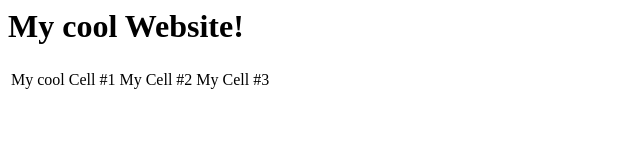
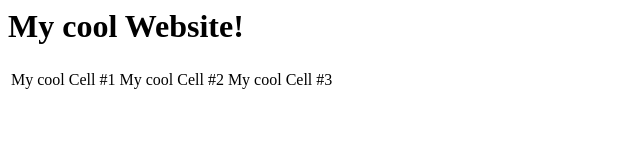
Before and after one commit to akhomelab/gitDemo, a plain HTML site: page index.html in a window 1280 px wide. Shown: the full height of the page, 0-640 px from the left. Drawn offline with Linux system fonts and the light colour scheme.

Commit message:
cool added to all

```diff
--- a/index.html
+++ b/index.html
@@ -6,8 +6,8 @@
 			<tr>
 			</tr>
 				<td>My cool Cell #1</td>
-				<td>My Cell #2</td>
-				<td>My Cell #3</td>
+				<td>My cool Cell #2</td>
+				<td>My cool Cell #3</td>
 		</table>
 
 	</body>
```
